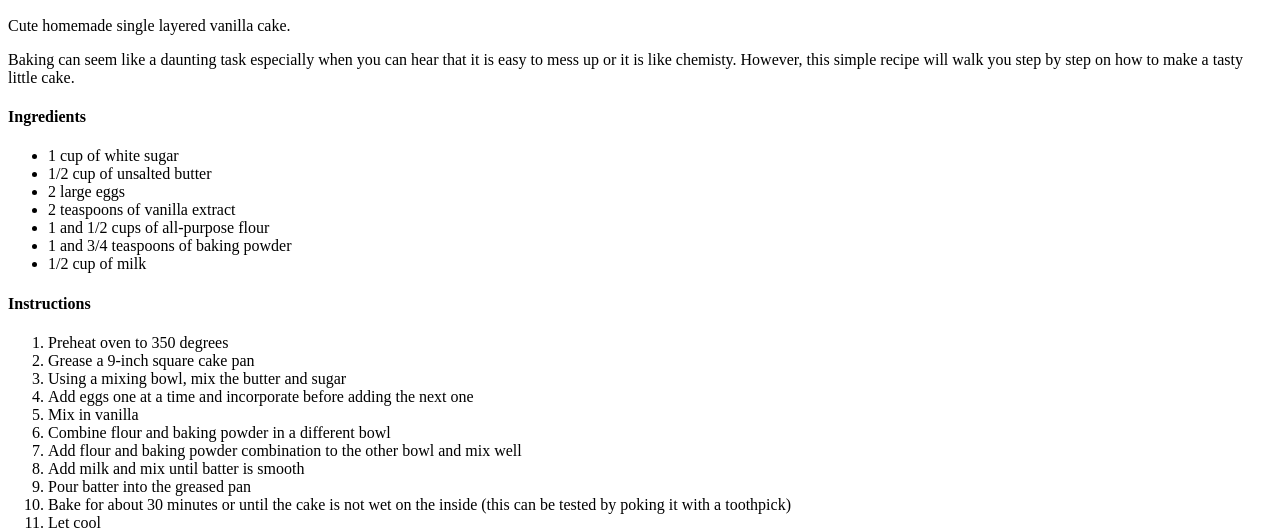
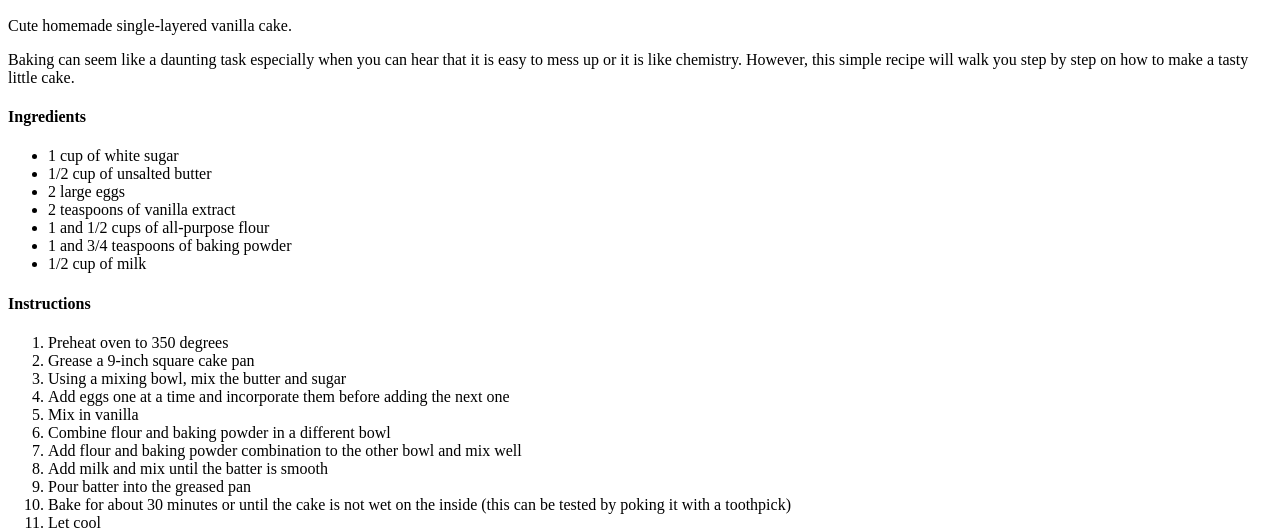
Before and after one commit to MangoSwirlGitHub/odin-recipes, a plain HTML site: page recipes/cake.html in a window 1280 px wide. Shown: the part 383-912 px from the top of the page. Drawn offline with Linux system fonts and the light colour scheme.

Commit message:
Fix typo in cake.html

```diff
--- a/recipes/cake.html
+++ b/recipes/cake.html
@@ -7,8 +7,8 @@
     <body>
         <h1>Cake</h1>
         <img src="https://www.allrecipes.com/thmb/59OSrdhzFypyNdLt3b-vw-MqSPY=/750x0/filters:no_upscale():max_bytes(150000):strip_icc():format(webp)/17481-simple-white-cake-DDMFS-4x3-89bf9ff32d0c40179a3d752d4d25f22a.jpg" alt="Small white cake on blue plate">
-        <p>Cute homemade single layered vanilla cake.</p>
-        <p>Baking can seem like a daunting task especially when you can hear that it is easy to mess up or it is like chemisty. However, this simple recipe will walk you step by step on how to make a tasty little cake.</p>
+        <p>Cute homemade single-layered vanilla cake.</p>
+        <p>Baking can seem like a daunting task especially when you can hear that it is easy to mess up or it is like chemistry. However, this simple recipe will walk you step by step on how to make a tasty little cake.</p>
         <h4>Ingredients</h4>
         <ul>
             <li>1 cup of white sugar</li>
@@ -24,11 +24,11 @@
             <li>Preheat oven to 350 degrees</li>
             <li>Grease a 9-inch square cake pan</li>
             <li>Using a mixing bowl, mix the butter and sugar</li>
-            <li>Add eggs one at a time and incorporate before adding the next one</li>
+            <li>Add eggs one at a time and incorporate them before adding the next one</li>
             <li>Mix in vanilla</li>
             <li>Combine flour and baking powder in a different bowl</li>
             <li>Add flour and baking powder combination to the other bowl and mix well</li>
-            <li>Add milk and mix until batter is smooth</li>
+            <li>Add milk and mix until the batter is smooth</li>
             <li>Pour batter into the greased pan</li>
             <li>Bake for about 30 minutes or until the cake is not wet on the inside (this can be tested by poking it with a toothpick)</li>
             <li>Let cool</li>
```
